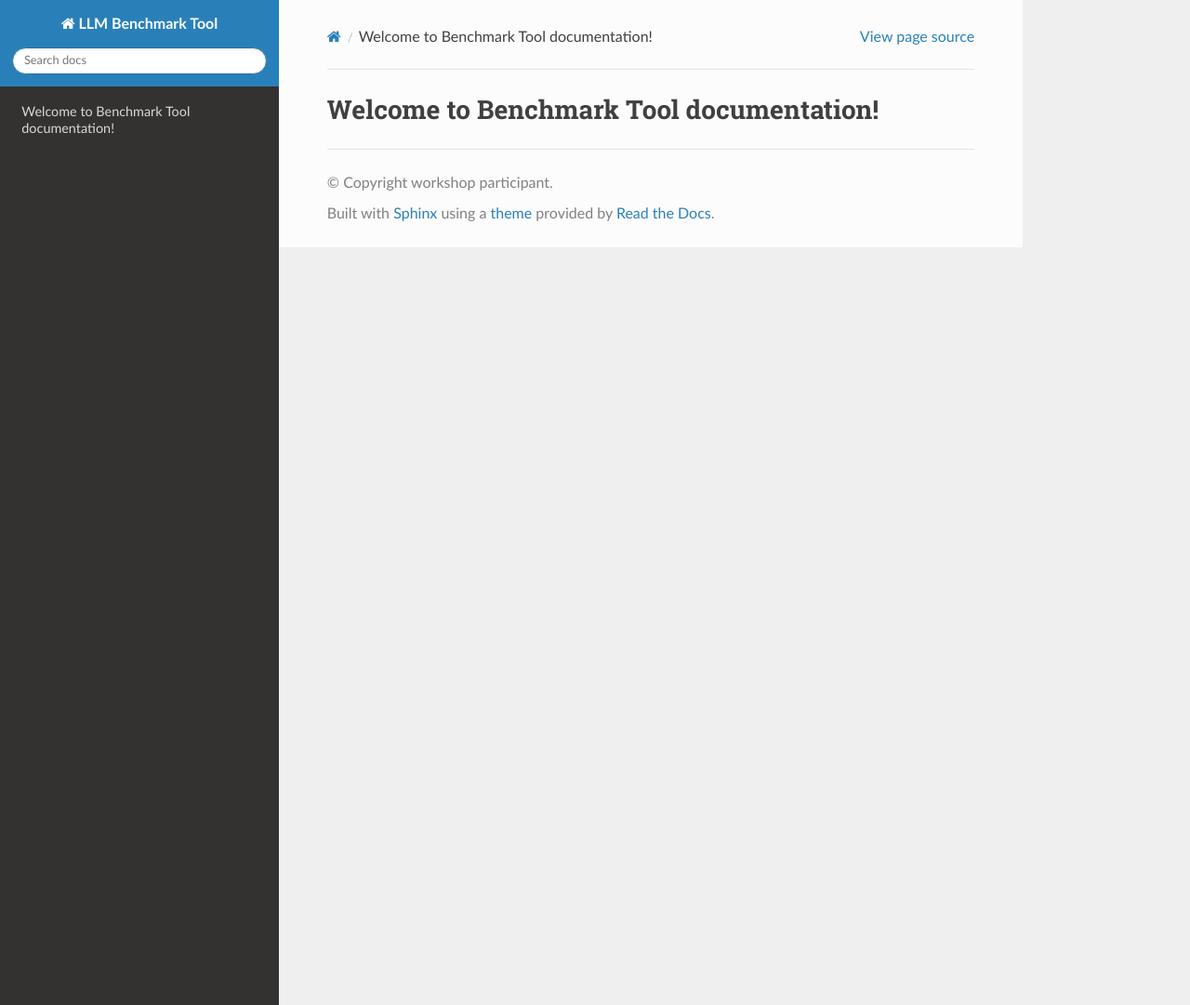
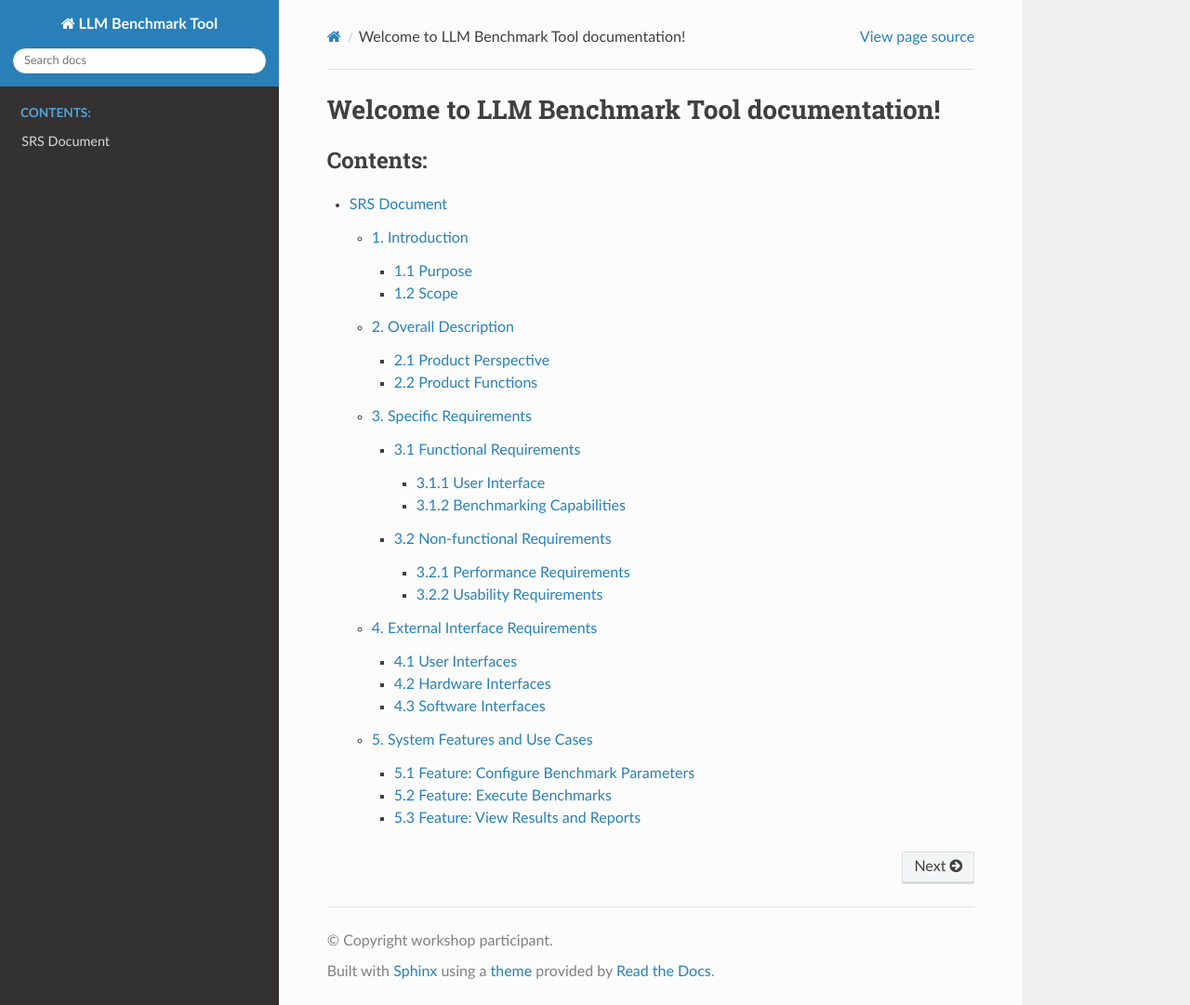
Before and after one commit to oanhtt13/Benchmark_Tool, a Sphinx documentation site: the page built from doc/index.rst, in a window 1280 px wide and 1081 px high. Shown: the whole window at 93% size. Built offline with Sphinx 7.4.7 and the Read the Docs theme 3.1.0, drawn with Linux system fonts in a browser that asks for light colours.

Commit message:
add file

```diff
--- a/doc/index.rst
+++ b/doc/index.rst
@@ -3,9 +3,11 @@
    You can adapt this file completely to your liking, but it should at least
    contain the root `toctree` directive.
 
-Welcome to Benchmark Tool documentation!
+Welcome to LLM Benchmark Tool documentation!
 ========================================
 
 .. toctree::
    :maxdepth: 5
    :caption: Contents:
+
+   srsDocument.rst
--- /dev/null
+++ b/doc/srsDocument.rst
@@ -0,0 +1,106 @@
+.. role:: red
+    :class: red
+
+.. _srsDocument:
+
+SRS Document
+============
+
+This document outlines the Software Requirements Specification (SRS) for the LLM Benchmark Tool.
+
+1. Introduction
+---------------
+
+1.1 Purpose
+~~~~~~~~~~~
+
+The purpose of this document is to define the requirements for the LLM Benchmark Tool, which is designed to evaluate and compare the performance of various large language models (LLMs).
+
+1.2 Scope
+~~~~~~~~~
+
+The LLM Benchmark Tool will be used to assess different LLMs based on criteria such as accuracy, speed, and efficiency.
+
+2. Overall Description
+----------------------
+
+2.1 Product Perspective
+~~~~~~~~~~~~~~~~~~~~~~~
+
+The LLM Benchmark Tool is a standalone application that interfaces with various LLM APIs.
+
+2.2 Product Functions
+~~~~~~~~~~~~~~~~~~~~~
+
+-   Evaluate LLMs based on predefined metrics.
+-   Generate reports summarizing benchmark results.
+-   Provide a user-friendly interface for configuring benchmarks.
+
+3. Specific Requirements
+------------------------
+
+3.1 Functional Requirements
+~~~~~~~~~~~~~~~~~~~~~~~~~~~
+
+3.1.1 User Interface
+^^^^^^^^^^^^^^^^^^^^
+
+-   The tool shall provide a graphical user interface (GUI).
+-   The GUI shall allow users to select an LLM and configure benchmark parameters.
+
+3.1.2 Benchmarking Capabilities
+^^^^^^^^^^^^^^^^^^^^^^^^^^^^^^^
+
+-   The tool shall support benchmarking of multiple LLMs.
+-   The tool shall generate detailed performance reports.
+
+3.2 Non-functional Requirements
+~~~~~~~~~~~~~~~~~~~~~~~~~~~~~~~
+
+3.2.1 Performance Requirements
+^^^^^^^^^^^^^^^^^^^^^^^^^^^^^^
+
+-   The tool shall execute benchmarks within a reasonable time frame.
+-   The tool shall provide real-time feedback during benchmark execution.
+
+3.2.2 Usability Requirements
+^^^^^^^^^^^^^^^^^^^^^^^^^^^
+
+-   The tool shall be easy to use for both technical and non-technical users.
+-   The tool shall provide clear instructions and documentation.
+
+4. External Interface Requirements
+----------------------------------
+
+4.1 User Interfaces
+~~~~~~~~~~~~~~~~~~~
+
+The primary user interface is a graphical application built using Python's Tkinter library.
+
+4.2 Hardware Interfaces
+~~~~~~~~~~~~~~~~~~~~~~~
+
+No specific hardware interfaces are required beyond standard computing resources.
+
+4.3 Software Interfaces
+~~~~~~~~~~~~~~~~~~~~~~~
+
+The tool interacts with external APIs provided by various LLM providers.
+
+5. System Features and Use Cases
+---------------------------------
+
+5.1 Feature: Configure Benchmark Parameters
+~~~~~~~~~~~~~~~~~~~~~~~~~~~~~~~~~~~~~~~~~~~
+
+Users can configure parameters such as input text length, number of iterations, and model selection.
+
+5.2 Feature: Execute Benchmarks
+~~~~~~~~~~~~~~~~~~~~~~~~~~~~~~~
+
+Users can initiate benchmark runs with their configured settings.
+
+5.3 Feature: View Results and Reports
+~~~~~~~~~~~~~~~~~~~~~~~~~~~~~~~~~~~~~
+
+Users can view detailed results in tabular format or export them as CSV files.
```
